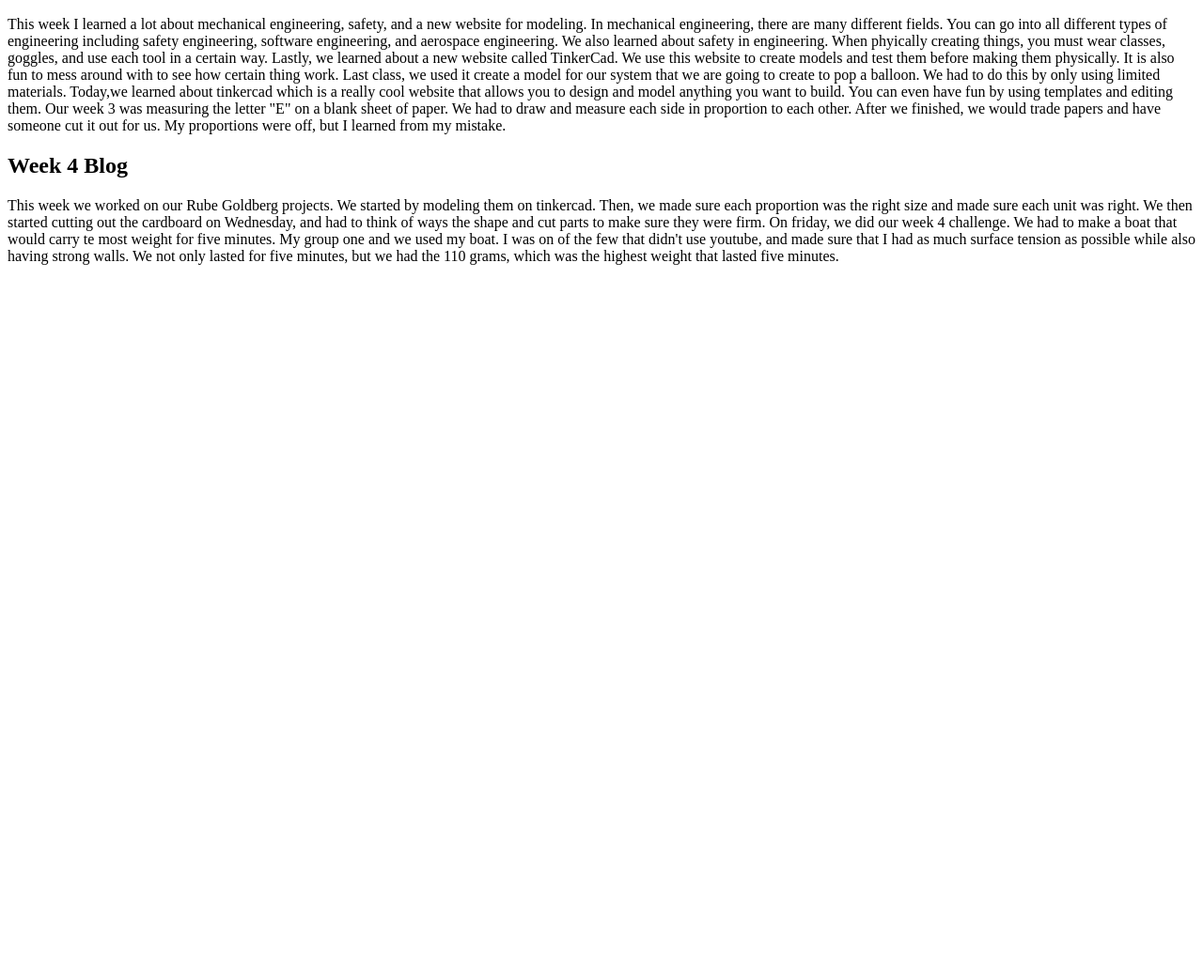
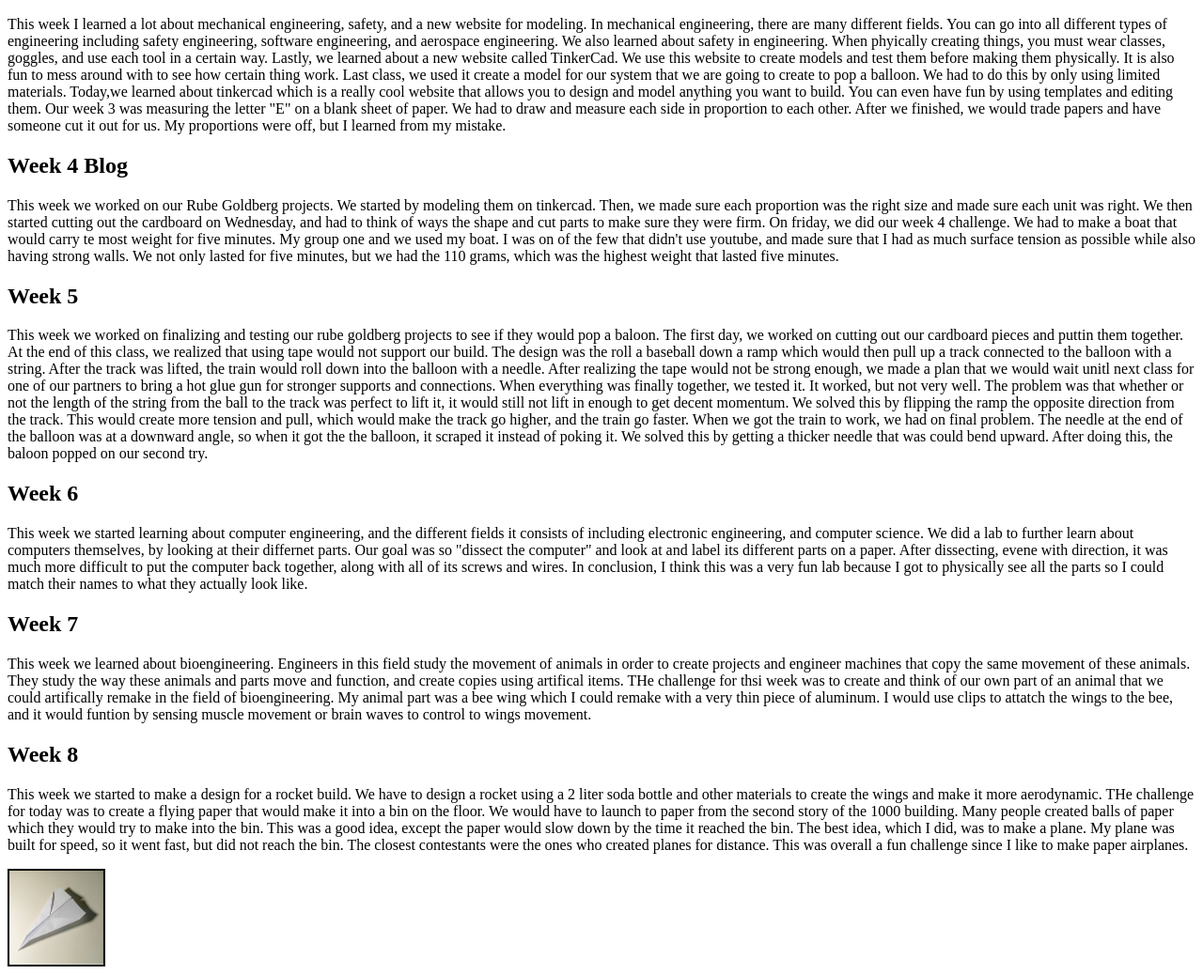
Before and after one commit to dantecerecedes/Engineering, a plain HTML site: page index.html in a window 1280 px wide. Shown: the part 543-1580 px from the top of the page at 94% size. Before the commit the page ends 841 px from the top, so only its background shows below. Drawn offline with Linux system fonts and the light colour scheme.

Commit message:
week 8 update

```diff
--- a/index.html
+++ b/index.html
@@ -17,3 +17,20 @@ This is my first ever blog
 <p>This week I learned a lot about mechanical engineering, safety, and a new website for modeling. In mechanical engineering, there are many different fields. You can go into all different types of engineering including safety engineering, software engineering, and aerospace engineering. We also learned about safety in engineering. When phyically creating things, you must wear classes, goggles, and use each tool in a certain way. Lastly, we learned about a new website called TinkerCad. We use this website to create models and test them before making them physically. It is also fun to mess around with to see how certain thing work. Last class, we used it create a model for our system that we are going to create to pop a balloon. We had to do this by only using limited materials. Today,we learned about tinkercad which is a really cool website that allows you to design and model anything you want to build. You can even have fun by using templates and editing them. Our week 3 was measuring the letter "E" on a blank sheet of paper. We had to draw and measure each side in proportion to each other. After we finished, we would trade papers and have someone cut it out for us. My proportions were off, but I learned from my mistake.</p>
 <h2>Week 4 Blog</h2>
 <p>This week we worked on our Rube Goldberg projects. We started by modeling them on tinkercad. Then, we made sure each proportion was the right size and made sure each unit was right. We then started cutting out the cardboard on Wednesday, and had to think of ways the shape and cut parts to make sure they were firm. On friday, we did our week 4 challenge. We had to make a boat that would carry te most weight for five minutes. My group one and we used my boat. I was on of the few that didn't use youtube, and made sure that I had as much surface tension as possible while also having strong walls. We not only lasted for five minutes, but we had the 110 grams, which was the highest weight that lasted five minutes.</p>
+<h2>Week 5</h2>
+<p>This week we worked on finalizing and testing our rube goldberg projects to see if they would pop  a baloon. The first day, we worked on cutting out our cardboard pieces and puttin them together. At the end of this class, we realized that using tape would not support our build. The design was the roll a baseball down a ramp which would then pull up a track connected to the balloon with a string. After the track was lifted, the train would roll down into the balloon with a needle. After realizing the tape would not be strong enough, we made a plan that we would wait unitl next class for one of our partners to bring a hot glue gun for stronger supports and connections. When everything was finally together, we tested it. It worked, but not very well. The problem was that whether or not the length of the string from the ball to the track was perfect to lift it, it would still not lift in enough to get decent momentum. We solved this by flipping the ramp the opposite direction from the track. This would create more tension and pull, which would make the track go higher, and the train go faster. When we got the train to work, we had on final problem. The needle at the end of the balloon was at a downward angle, so when it got the the balloon, it scraped it instead of poking it. We solved this by getting a thicker needle that was could bend upward. After doing this, the baloon popped on our second try. </p>
+<h2>Week 6</h2>
+<p>This week we started learning about computer engineering, and the different fields it consists of including electronic engineering, and computer science. We did a lab to further learn about computers themselves, by looking at their differnet parts. Our goal was so "dissect the computer" and look at and label its different parts on a paper. After dissecting, evene with direction, it was much more difficult to put the computer back together, along with all of its screws and wires. In conclusion, I think this was a very fun lab because I got to physically see all the parts so I could match their names to what they actually look like.</p>
+<h2>Week 7</h2>
+<p>This week we learned about bioengineering. Engineers in this field study the movement of animals in order to create projects and engineer machines that copy the same movement of these animals. They study the way these animals and parts move and function, and create copies using artifical items. THe challenge for thsi week was to create and think of our own part of an animal that we could artifically remake in the field of bioengineering. My animal part was a bee wing which I could remake with a very thin piece of aluminum. I would use clips to attatch the wings to the bee, and it would funtion by sensing muscle movement or brain waves to control to wings movement.</p>
+<h2>Week 8</h2>
+<p>This week we started to make a design for a rocket build. We have to design a rocket using a 2 liter soda bottle and other materials to create the wings and make it more aerodynamic. THe challenge for today was to create a flying paper that would make it into a bin on the floor. We would have to launch to paper from the second story of the 1000 building. Many people created balls of paper which they would try to make into the bin. This was a good idea, except the paper would slow down by the time it reached the bin. The best idea, which I did, was to make a plane. My plane was built for speed, so it went fast, but did not reach the bin. The closest contestants were the ones who created planes for distance. This was overall a fun challenge since I like to make paper airplanes.</p>
+
+
+
+
+
+<img src="img1.png"
+border=2;
+width=100;
+height=100>
```
Also changed, not shown: img1.png (added).
